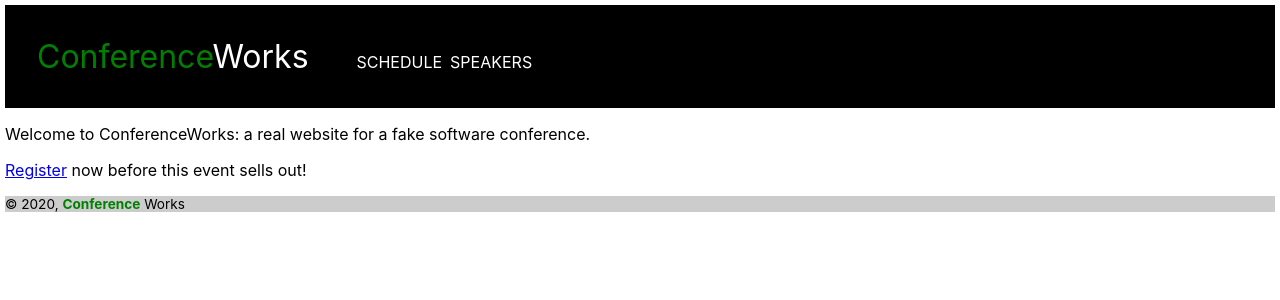
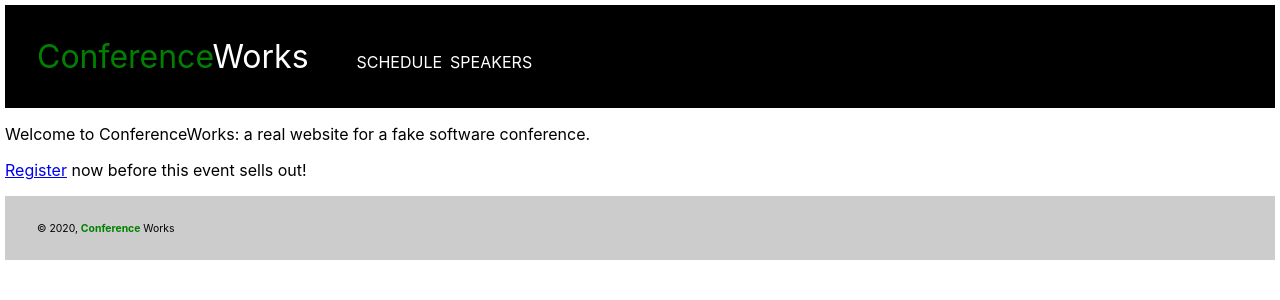
Before and after one commit to SeanLuckett/conference_works_react, a React (Create React App) app: page / in a window 1280 px wide. Shown: the top 300 px of the page. Built offline with nearby package versions, Linux system fonts and the light colour scheme.

Commit message:
Restyles footer for smaller font and better padding

```diff
--- a/src/components/footer/Footer.js
+++ b/src/components/footer/Footer.js
@@ -6,7 +6,7 @@ const footer = () => {
   return (
     <section>
       <footer>
-        &#169; 2020, <span>Conference</span> Works
+        <p className={styles.Copyright}>&#169; 2020, <span>Conference</span> Works</p>
       </footer>
     </section>
   )
--- a/src/components/footer/Footer.module.css
+++ b/src/components/footer/Footer.module.css
@@ -1,6 +1,13 @@
 footer {
-  font-size: .85em;
+  display: flex;
+  min-height: 4em;
   background-color: #cccccc;
+  padding-left: 2em;
+}
+
+.Copyright {
+  font-size: .65em;
+  align-self: center;
 }
 
 footer span {
```
